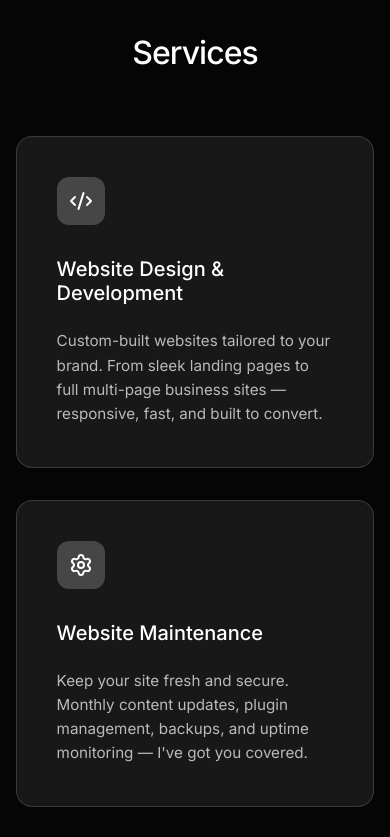
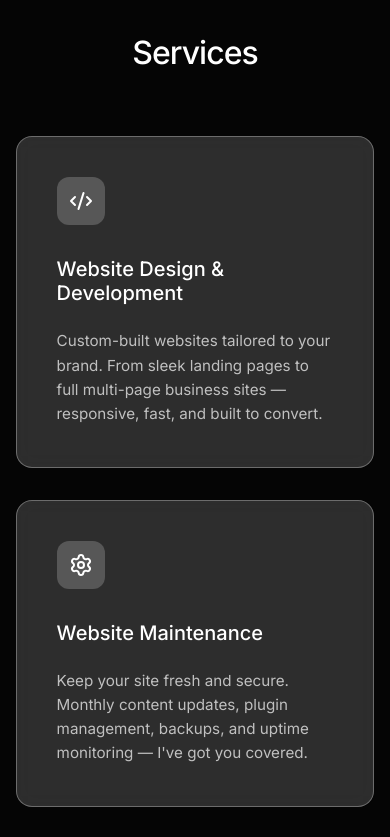
Before and after one commit to kristofihans/Webportofolio2, a React (Vite) app: page / in a window 390 px wide. Shown: the part 1260-2097 px from the top of the page. Built offline with nearby package versions, Linux system fonts and the light colour scheme.

Commit message:
phone up

```diff
--- a/src/components/Contact.jsx
+++ b/src/components/Contact.jsx
@@ -12,7 +12,7 @@ export default function Contact() {
            viewport={{ once: true, margin: "-100px" }}
            transition={{ duration: 0.8 }}
         >
-          <div className="glass-card" style={{ maxWidth: '800px', margin: '0 auto', textAlign: 'center', padding: '60px 40px', background: 'rgba(255, 255, 255, 0.08)', borderColor: 'rgba(255, 255, 255, 0.15)' }}>
+          <div className="glass-card glass-card-solid" style={{ maxWidth: '800px', margin: '0 auto', textAlign: 'center', padding: '60px 40px' }}>
             <h2 style={{ marginBottom: '1rem' }}>Let's Work Together</h2>
             <p style={{ marginBottom: '3rem', marginLeft: 'auto', marginRight: 'auto', maxWidth: '500px', display: 'inline-block' }}>
               Ready to launch your next project? Have a question? Message me directly on WhatsApp — I respond fast.
--- a/src/components/Services.jsx
+++ b/src/components/Services.jsx
@@ -34,7 +34,7 @@ export default function Services() {
 
           <div style={{ display: 'grid', gridTemplateColumns: 'repeat(auto-fit, minmax(300px, 1fr))', gap: '2rem' }}>
             {services.map((svc, idx) => (
-              <div key={idx} className="glass-card" style={{ display: 'flex', flexDirection: 'column', gap: '1rem', background: 'rgba(255, 255, 255, 0.08)', borderColor: 'rgba(255, 255, 255, 0.15)' }}>
+              <div key={idx} className="glass-card glass-card-solid" style={{ display: 'flex', flexDirection: 'column', gap: '1rem' }}>
                 <div style={{ width: '48px', height: '48px', borderRadius: '12px', background: 'rgba(255,255,255,0.2)', display: 'flex', alignItems: 'center', justifyContent: 'center', marginBottom: '1rem' }}>
                   {svc.icon}
                 </div>
--- a/src/index.css
+++ b/src/index.css
@@ -108,6 +108,11 @@ p {
 .glass-card:hover {
   transform: translateY(-5px);
   border-color: rgba(255, 255, 255, 0.2);
+}
+
+.glass-card-solid {
+  background: rgba(255, 255, 255, 0.08);
+  border-color: rgba(255, 255, 255, 0.15);
 }
 
 /* Buttons */
@@ -249,6 +254,11 @@ p {
     padding: 60px 0;
   }
 
+  .glass-card-solid {
+    background: rgba(255, 255, 255, 0.16);
+    border-color: rgba(255, 255, 255, 0.3);
+  }
+
   .hero-layout {
     flex-direction: column;
     justify-content: flex-start;
```
